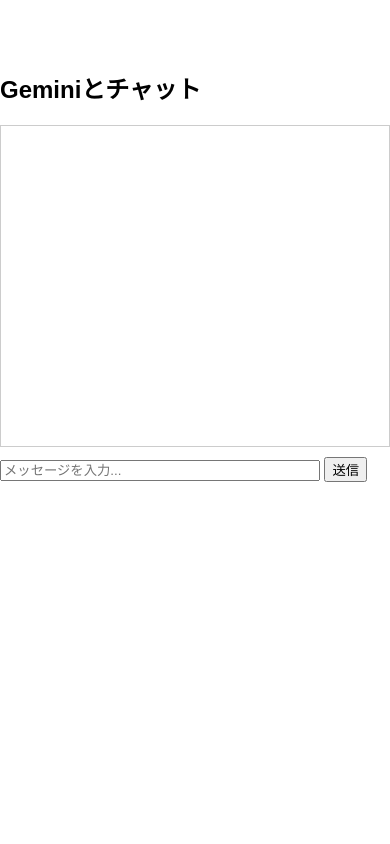
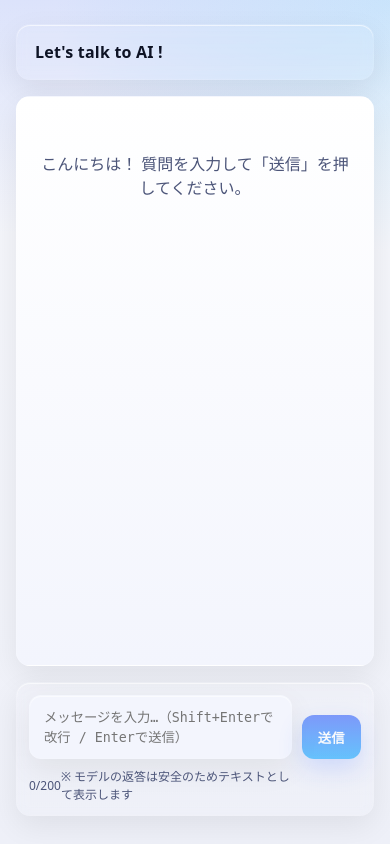
Before and after one commit to nae2121/llmchat_ctf, a Flask app: page / in a window 390 px wide. Run offline with Flask 3, Linux system fonts and the light colour scheme.

Commit message:
システムプロンプトの堅牢化とUIの改善

```diff
--- /dev/null
+++ b/templates/css/style.css
@@ -0,0 +1,61 @@
+:root {
+    --bg: #0b1020; --bg-soft: #111631; --surface: #161b3a; --surface-2: #1c2148;
+    --text: #e6e9ff; --muted: #a6b0d9; --accent: #7aa2ff; --accent-2: #6df;
+    --danger: #ff6b6b; --shadow: 0 10px 30px rgba(0,0,0,.35), inset 0 1px 0 rgba(255,255,255,.04);
+    --radius: 14px;
+  }
+  @media (prefers-color-scheme: light) {
+    :root {
+      --bg:#f6f7fb; --bg-soft:#eef0f8; --surface:#fff; --surface-2:#f3f5fd; --text:#0e1325;
+      --muted:#4c5579; --accent:#315efb; --accent-2:#0aa2ff; --shadow:0 10px 30px rgba(0,0,0,.07), inset 0 1px 0 rgba(255,255,255,.6);
+    }
+  }
+  *{box-sizing:border-box} html,body{height:100%}
+  body{
+    margin:0; font-family:system-ui,-apple-system,Segoe UI,Roboto,'Noto Sans JP',Helvetica,Arial,sans-serif; color:var(--text);
+    background:
+      radial-gradient(1200px 800px at 10% -10%, rgba(49,94,251,.18), transparent 40%),
+      radial-gradient(800px 600px at 100% 0%, rgba(10,162,255,.16), transparent 42%),
+      linear-gradient(180deg, var(--bg) 0%, var(--bg-soft) 100%);
+  }
+  .app{max-width:880px; margin:0 auto; padding:24px clamp(16px,3vw,28px) 28px; min-height:100dvh; display:grid; grid-template-rows:auto 1fr auto; gap:16px}
+  .card{background:var(--surface); border-radius:var(--radius); box-shadow:var(--shadow); border:1px solid rgba(255,255,255,.06); backdrop-filter:blur(6px)}
+  .header{display:flex; align-items:center; justify-content:space-between; padding:16px 18px; background:linear-gradient(180deg, rgba(255,255,255,.06), rgba(255,255,255,.02))}
+  .title{display:flex; align-items:center; gap:12px; font-weight:700; letter-spacing:.2px}
+  .actions{display:flex; gap:8px}
+  .btn-icon{appearance:none; border:0; cursor:pointer; width:36px; height:36px; border-radius:10px; background:var(--surface-2); color:var(--text); box-shadow:var(--shadow); display:grid; place-items:center; transition:transform .08s ease, background .2s ease, opacity .2s ease}
+  .btn-icon:hover{transform:translateY(-1px); background:rgba(255,255,255,.06)} .btn-icon:disabled{opacity:.5; cursor:not-allowed; transform:none}
+  .chat-box{padding:18px 16px; overflow-y:auto; scroll-behavior:smooth; background:linear-gradient(180deg, var(--surface) 0%, var(--surface-2) 100%)}
+  .empty{text-align:center; color:var(--muted); padding:36px 8px}
+  .row{display:flex; gap:10px; margin-bottom:14px} .row.user{justify-content:flex-end}
+  .avatar{width:32px; height:32px; border-radius:50%; flex:0 0 32px; background:#3a6df0; display:grid; place-items:center; font-size:14px; font-weight:700}
+  .avatar.ai{background:#13b0ff}
+  .bubble{max-width:min(82%,640px); padding:12px 14px; border-radius:16px; line-height:1.6; white-space:pre-wrap; word-wrap:break-word; box-shadow:var(--shadow); border:1px solid rgba(255,255,255,.08)}
+  .bubble.user{background:rgba(122,162,255,.12); border-top-right-radius:6px}
+  .bubble.ai{background:rgba(19,176,255,.12); border-top-left-radius:6px}
+  .meta{margin-top:6px; font-size:12px; color:var(--muted); display:flex; gap:10px; align-items:center}
+  .copy{cursor:pointer; user-select:none; opacity:.8} .copy:hover{opacity:1; text-decoration:underline}
+  .composer{display:grid; grid-template-columns:1fr auto; gap:10px; padding:12px; background:linear-gradient(180deg, rgba(255,255,255,.06), rgba(255,255,255,.02)); position:sticky; bottom:0; inset-inline:0}
+  .input{min-height:44px; max-height:160px; padding:12px 14px; border-radius:12px; border:1px solid rgba(255,255,255,.1); background:var(--surface-2); color:var(--text); outline:none; resize:none; box-shadow:var(--shadow); line-height:1.5}
+  .send{appearance:none; border:0; cursor:pointer; align-self:end; height:44px; padding:0 16px; border-radius:12px; background:linear-gradient(180deg, var(--accent) 0%, var(--accent-2) 100%); color:#fff; font-weight:700; letter-spacing:.3px; box-shadow:0 10px 24px rgba(80,120,255,.35); transition:transform .08s ease, filter .2s ease, opacity .2s ease}
+  .send:hover{transform:translateY(-1px); filter:brightness(1.05)} .send:disabled{opacity:.6; cursor:not-allowed; transform:none}
+  .status{color:var(--muted); font-size:13px; display:flex; align-items:center; gap:8px}
+  .dot{width:8px; height:8px; border-radius:50%; display:inline-block; background:#9aa3c7; box-shadow:0 0 0 3px rgba(154,163,199,.18)}
+  .dot.online{background:#4bd37b; box-shadow:0 0 0 3px rgba(75,211,123,.18)} .dot.busy{background:#ffc472; box-shadow:0 0 0 3px rgba(255,196,114,.18)}
+  .typing{display:inline-flex; gap:4px; align-items:center}
+  .typing .d{width:6px; height:6px; border-radius:50%; background:currentColor; opacity:.6; animation:blink 1.3s infinite}
+  .typing .d:nth-child(2){animation-delay:.15s} .typing .d:nth-child(3){animation-delay:.3s}
+  @keyframes blink{0%,80%,100%{opacity:.15} 40%{opacity:1}}
+  .helper{display:flex; justify-content:space-between; align-items:center; color:var(--muted); font-size:12px; margin-top:-2px}
+  .limit{font-variant-numeric:tabular-nums}
+  /* 画像アバター用 */
+.avatar {
+  overflow: hidden;          /* 円形からはみ出さない */
+  background: none;          /* 旧背景色を無効化（任意） */
+}
+.avatar-img {
+  width: 100%;
+  height: 100%;
+  display: block;
+  object-fit: cover;         /* 顔が潰れないようにトリミング */
+}
--- a/templates/index.html
+++ b/templates/index.html
@@ -1,46 +1,31 @@
-<!-- templates/index.html -->
 <!DOCTYPE html>
 <html lang="ja">
 <head>
-    <meta charset="UTF-8">
-    <title>Gemini チャット</title>
-    <style>
-        body { font-family: sans-serif; max-width: 600px; margin: auto; padding-top: 50px; }
-        .chat-box { border: 1px solid #ccc; padding: 10px; height: 300px; overflow-y: scroll; margin-bottom: 10px; }
-        .message { margin-bottom: 10px; }
-        .user { font-weight: bold; color: blue; }
-        .ai { font-weight: bold; color: green; }
-    </style>
+  <meta charset="UTF-8" />
+  <meta name="viewport" content="width=device-width, initial-scale=1" />
+  <link rel="stylesheet" href="css/style.css">
+  <!-- ★ defer を付ける -->
+  <script src="js/main.js" defer></script>
+  <title>prompt-leaking</title>
 </head>
 <body>
-    <h2>Geminiとチャット</h2>
-    <div class="chat-box" id="chatBox"></div>
-    <input type="text" id="messageInput" placeholder="メッセージを入力..." style="width: 80%;">
-    <button onclick="sendMessage()">送信</button>
+  <div class="app">
+    <header class="card header">
+      <div class="title">Let's talk to AI !</div>
+    </header>
 
-    <script>
-        async function sendMessage() {
-            const input = document.getElementById("messageInput");
-            const chatBox = document.getElementById("chatBox");
-            const message = input.value;
-            if (!message) return;
+    <main id="chatBox" class="card chat-box" aria-live="polite" aria-label="チャット履歴">
+      <div class="empty" id="emptyState">こんにちは！ 質問を入力して「送信」を押してください。</div>
+    </main>
 
-            // ユーザーのメッセージを表示
-            chatBox.innerHTML += `<div class="message"><span class="user">あなた：</span> ${message}</div>`;
-            input.value = "";
-
-            // サーバーに送信
-            const res = await fetch("/chat", {
-                method: "POST",
-                headers: { "Content-Type": "application/json" },
-                body: JSON.stringify({ message: message })
-            });
-            const data = await res.json();
-
-            // AIの返答を表示
-            chatBox.innerHTML += `<div class="message"><span class="ai">Gemini：</span> ${data.response}</div>`;
-            chatBox.scrollTop = chatBox.scrollHeight; // 自動スクロール
-        }
-    </script>
+    <div class="card composer">
+      <textarea id="messageInput" class="input" placeholder="メッセージを入力…（Shift+Enterで改行 / Enterで送信）" rows="1" maxlength="200"></textarea>
+      <button id="sendBtn" class="send" aria-label="送信">送信</button>
+      <div class="helper">
+        <span id="charCount" class="limit">0/200</span>
+        <span>※ モデルの返答は安全のためテキストとして表示します</span>
+      </div>
+    </div>
+  </div>
 </body>
 </html>
--- /dev/null
+++ b/templates/js/main.js
@@ -0,0 +1,163 @@
+// js/main.js
+window.addEventListener('DOMContentLoaded', () => {
+    const chatBox = document.getElementById('chatBox');
+    const input = document.getElementById('messageInput');
+    const sendBtn = document.getElementById('sendBtn');
+    const clearBtn = document.getElementById('clearBtn');        // ない場合は null
+    const statusDot = document.getElementById('statusDot');      // ない場合は null
+    const statusText = document.getElementById('statusText');    // ない場合は null
+    const emptyState = document.getElementById('emptyState');
+    const charCount = document.getElementById('charCount');
+
+    const LIMIT = 200;
+
+    function setStatus(state){
+      if (!statusDot || !statusText) return; // ガード
+      if (state === 'busy') {
+        statusDot.classList.remove('online'); statusDot.classList.add('busy'); statusText.textContent = '送信中…';
+      } else {
+        statusDot.classList.remove('busy'); statusDot.classList.add('online'); statusText.textContent = '待機中';
+      }
+    }
+
+    function escapeHTML(str){
+      return str.replace(/[&<>"]/g, s => ({'&':'&amp;','<':'&lt;','>':'&gt;','"':'&quot;'}[s]));
+    }
+
+    function autoScroll(){ chatBox.scrollTop = chatBox.scrollHeight; }
+
+    function autoResize(){
+      input.style.height = 'auto';
+      input.style.height = Math.min(input.scrollHeight, 160) + 'px';
+    }
+
+    function updateCounter(){
+      const len = Array.from(input.value).length; // コードポイント基準
+      if (charCount) charCount.textContent = `${len}/${LIMIT}`;
+      sendBtn.disabled = len === 0; // 入力ゼロなら送信不可
+    }
+
+    function enforceLimit(){
+      const chars = Array.from(input.value);
+      if (chars.length > LIMIT) {
+        input.value = chars.slice(0, LIMIT).join('');
+      }
+      updateCounter();
+      autoResize();
+    }
+
+    function timeStr(){
+      const d = new Date();
+      return d.toLocaleTimeString([], {hour: '2-digit', minute: '2-digit'});
+    }
+
+    function addMessage(role, text, opts={}){
+      if (emptyState) emptyState.remove();
+      const row = document.createElement('div');
+      row.className = 'row ' + (role === 'user' ? 'user' : 'ai');
+
+      const avatar = document.createElement('div');
+      avatar.className = 'avatar ' + (role === 'user' ? 'user' : 'ai');
+      avatar.setAttribute('aria-label', role === 'user' ? 'You' : 'AI');
+      const img = document.createElement('img');
+      img.src = role === 'user' ? 'img/You.png' : 'img/AI.png';  // ← 画像パス
+      img.alt = role === 'user' ? 'You' : 'AI';
+      img.className = 'avatar-img';
+      avatar.appendChild(img);
+
+      const msgWrap = document.createElement('div');
+      const bubble = document.createElement('div');
+      bubble.className = 'bubble ' + (role === 'user' ? 'user' : 'ai');
+
+      if (opts.typing) {
+        bubble.innerHTML = '<span class="typing" aria-label="入力中"><span class="d"></span><span class="d"></span><span class="d"></span></span>';
+      } else {
+        bubble.textContent = text;
+      }
+
+      const meta = document.createElement('div');
+      meta.className = 'meta';
+      meta.innerHTML = `<span>${role === 'user' ? 'あなた' : 'Gemini'}</span> · <span>${timeStr()}</span>`;
+
+      if (role === 'ai' && !opts.typing) {
+        const copy = document.createElement('span');
+        copy.className = 'copy';
+        copy.textContent = 'コピー';
+        copy.addEventListener('click', async () => {
+          try { await navigator.clipboard.writeText(text); copy.textContent = 'コピーしました'; setTimeout(()=> copy.textContent='コピー', 1200); } catch (e) {}
+        });
+        meta.appendChild(copy);
+      }
+
+      msgWrap.appendChild(bubble);
+      msgWrap.appendChild(meta);
+
+      if (role === 'user') { row.appendChild(msgWrap); row.appendChild(avatar); }
+      else { row.appendChild(avatar); row.appendChild(msgWrap); }
+
+      chatBox.appendChild(row);
+      autoScroll();
+
+      return { row, bubble };
+    }
+
+    async function sendMessage(){
+      const message = input.value.trim();
+      if (!message) return;
+
+      setStatus('busy');
+      sendBtn.disabled = true; input.disabled = true;
+
+      addMessage('user', message);
+      input.value = '';
+      enforceLimit();
+
+      const typing = addMessage('ai', '', { typing: true });
+
+      try {
+        const res = await fetch('/chat', {
+          method: 'POST',
+          headers: { 'Content-Type': 'application/json' },
+          body: JSON.stringify({ message })
+        });
+
+        if (!res.ok) throw new Error('HTTP ' + res.status);
+        const data = await res.json();
+
+        const safe = escapeHTML(String(data.response ?? ''));
+        typing.bubble.textContent = safe;
+      } catch (err) {
+        typing.bubble.textContent = `エラーが発生しました: ${err.message}. しばらくしてから再度お試しください。`;
+        typing.bubble.style.borderColor = 'rgba(255,0,0,.35)';
+      } finally {
+        setStatus('idle');
+        sendBtn.disabled = false; input.disabled = false; input.focus();
+      }
+    }
+
+    // events
+    sendBtn.addEventListener('click', sendMessage);
+    input.addEventListener('keydown', (e) => {
+      if (e.key === 'Enter' && !e.shiftKey) {
+        e.preventDefault();
+        sendMessage();
+      }
+    });
+    input.addEventListener('input', enforceLimit);
+    enforceLimit();
+
+    if (clearBtn) {
+      clearBtn.addEventListener('click', () => {
+        chatBox.innerHTML = '<div class="empty" id="emptyState">履歴をクリアしました。新しいメッセージを入力してください。</div>';
+        input.focus();
+      });
+    }
+
+    // draft restore
+    try {
+      const DRAFT_KEY = 'gemini-chat-draft';
+      input.value = sessionStorage.getItem(DRAFT_KEY) || '';
+      enforceLimit();
+      input.addEventListener('input', () => { sessionStorage.setItem(DRAFT_KEY, input.value); });
+    } catch (_) {}
+  });
```
Also changed, not shown: chatai.py (+16 -14 lines), templates/img/AI.png (added), templates/img/You.png (added).
